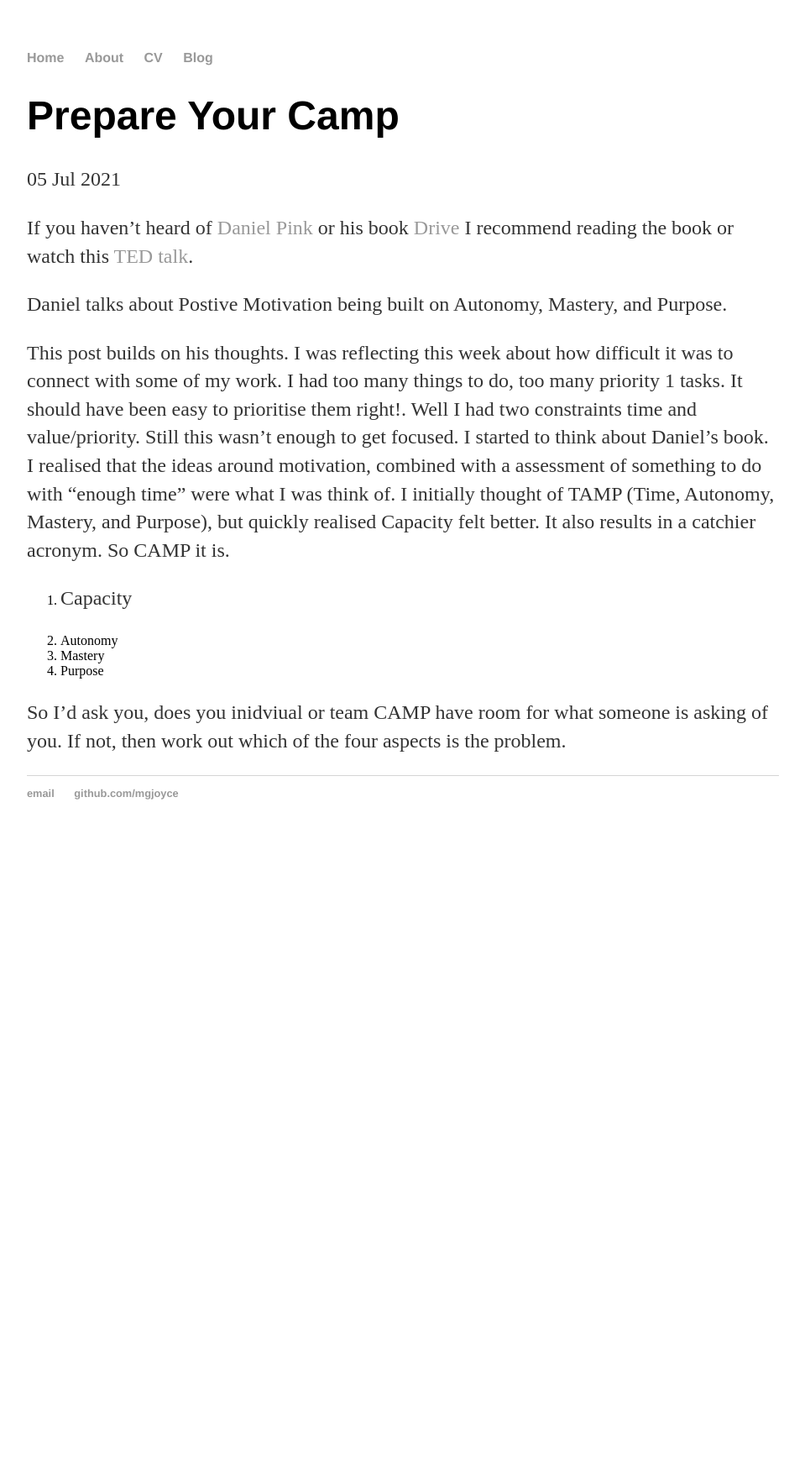
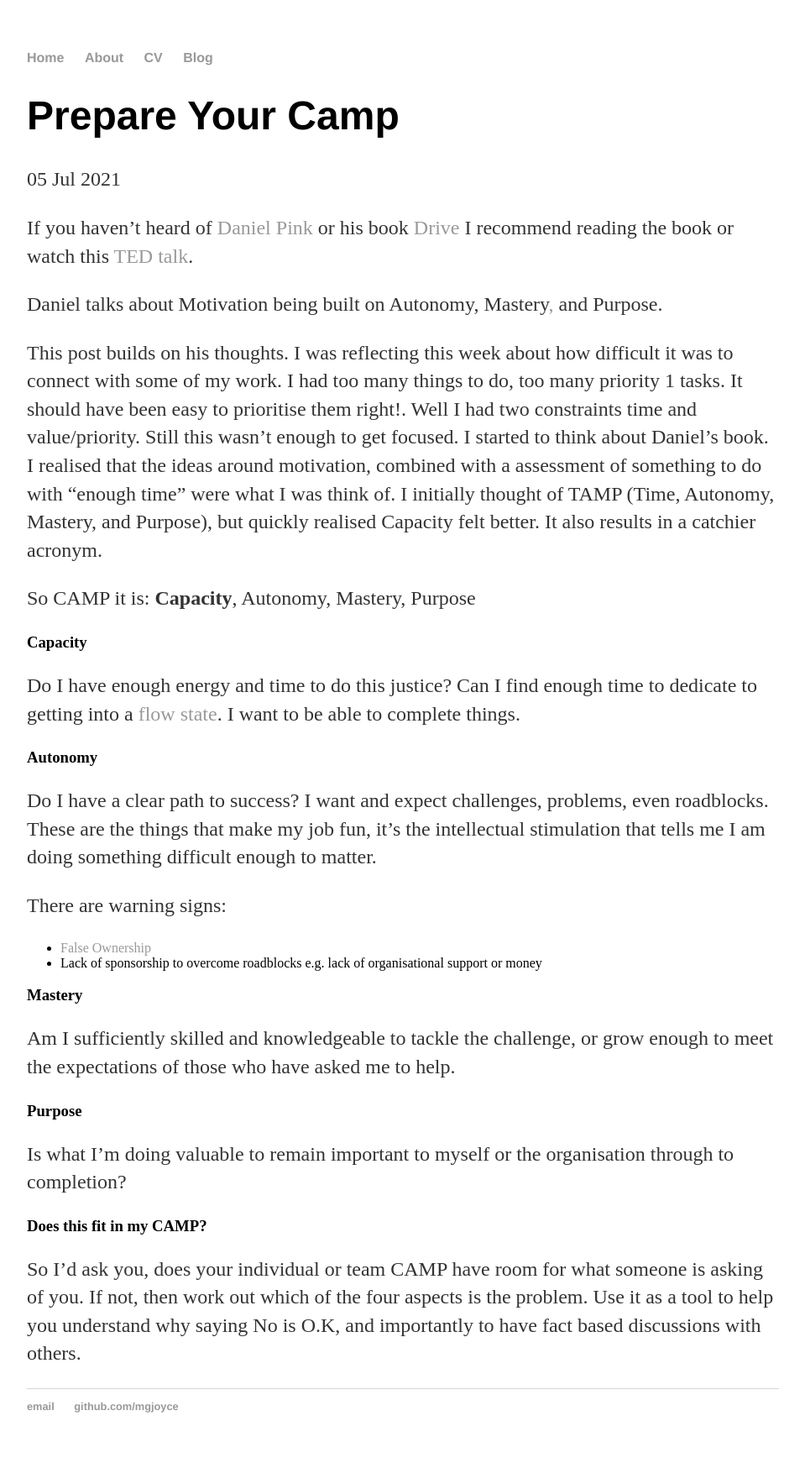
Before and after one commit to mgjoyce/mgjoyce.github.io, a Jekyll site: the page built from _posts/2021-07-05-prepare-your-CAMP.md, in a window 1280 px wide. Shown: the whole page at 84% size, without its empty margins (160-1119 px from the left). Built offline with Jekyll 4.4.1, drawn with Linux system fonts in a browser that asks for light colours; our own code applies the rules of GitHub Pages for plain Markdown files; before the commit the page ends 1012 px from its top, so only the background shows below that.

Commit message:
Adding to CAMP article, two drafts

```diff
--- a/_posts/2021-07-05-prepare-your-CAMP.md
+++ b/_posts/2021-07-05-prepare-your-CAMP.md
@@ -1,15 +1,28 @@
 If you haven't heard of [Daniel Pink](https://www.danpink.com/) or his book [Drive](https://www.danpink.com/books/drive/) I recommend reading the book or watch this [TED talk](https://youtu.be/rrkrvAUbU9Y).
 
-Daniel talks about Postive Motivation being built on Autonomy, Mastery, and Purpose.
+Daniel talks about Motivation being built on Autonomy, Mastery[,](https://en.wikipedia.org/wiki/Serial_comma) and Purpose.
 
-This post builds on his thoughts. I was reflecting this week about how difficult it was to connect with some of my work. I had too many things to do, too many priority 1 tasks. It should have been easy to prioritise them right!. Well I had two constraints time and value/priority. Still this wasn't enough to get focused. I started to think about Daniel's book. I realised that the ideas around motivation, combined with a assessment of something to do with "enough time" were what I was think of. I initially thought of TAMP (Time, Autonomy, Mastery, and Purpose), but quickly realised Capacity felt better. It also results in a catchier acronym. So CAMP it is.
+This post builds on his thoughts. I was reflecting this week about how difficult it was to connect with some of my work. I had too many things to do, too many priority 1 tasks. It should have been easy to prioritise them right!. Well I had two constraints time and value/priority. Still this wasn't enough to get focused. I started to think about Daniel's book. I realised that the ideas around motivation, combined with a assessment of something to do with "enough time" were what I was think of. I initially thought of TAMP (Time, Autonomy, Mastery, and Purpose), but quickly realised Capacity felt better. It also results in a catchier acronym.
 
-1. Capacity
+So CAMP it is: **Capacity**, Autonomy, Mastery, Purpose
 
-2. Autonomy
-3. Mastery
-4. Purpose
+### Capacity
+Do I have enough energy and time to do this justice? Can I find enough time to dedicate to getting into a [flow state](http://www.devx.com/DevX/Article/11659/). I want to be able to complete things.
+
+### Autonomy
+Do I have a clear path to success? I want and expect challenges, problems, even roadblocks. These are the things that make my job fun, it's the intellectual stimulation that tells me I am doing something difficult enough to matter.
+
+There are warning signs:
+- [False Ownership](/blog/2021/XX/XX/false-ownership)
+- Lack of sponsorship to overcome roadblocks e.g. lack of organisational support or money
+
+### Mastery
+Am I sufficiently skilled and knowledgeable to tackle the challenge, or grow enough to meet the expectations of those who have asked me to help.
+
+### Purpose
+Is what I'm doing valuable to remain important to myself or the organisation through to completion?
+
+### Does this fit in my CAMP?
 
 
-
-So I'd ask you, does you inidviual or team CAMP have room for what someone is asking of you. If not, then work out which of the four aspects is the problem.
+So I'd ask you, does your individual or team CAMP have room for what someone is asking of you. If not, then work out which of the four aspects is the problem. Use it as a tool to help you understand why saying No is O.K, and importantly to have fact based discussions with others.
```
Also changed, not shown: _posts/2020-04-26-introduction-to-me.md (+3 -3 lines), _posts/2021-01-20-2021-how-much-software-can-you-handle.md (added, +12 -0 lines), _posts/2021-01-21-why-continuous-integration-is-so-important.md (added, +12 -0 lines).
